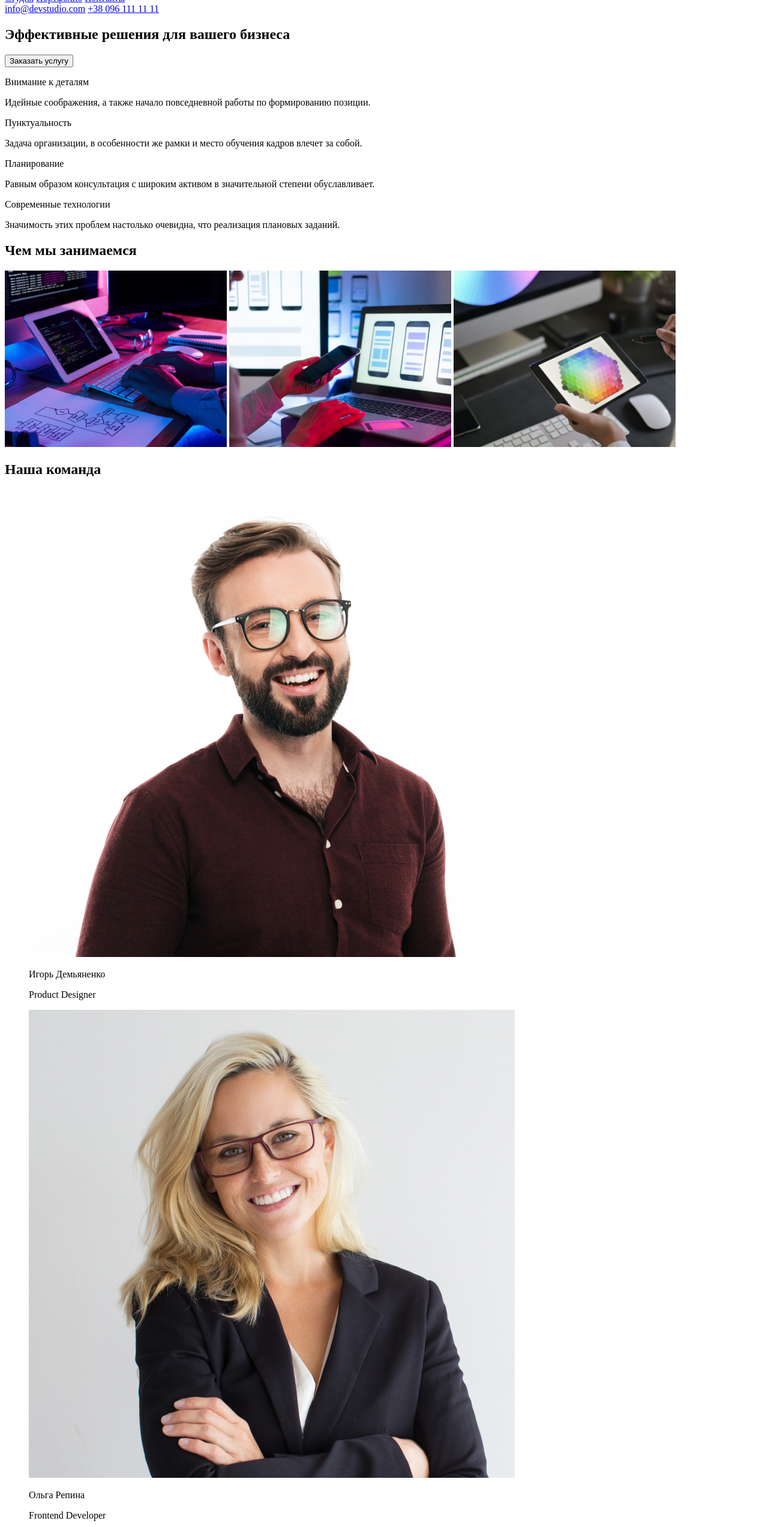
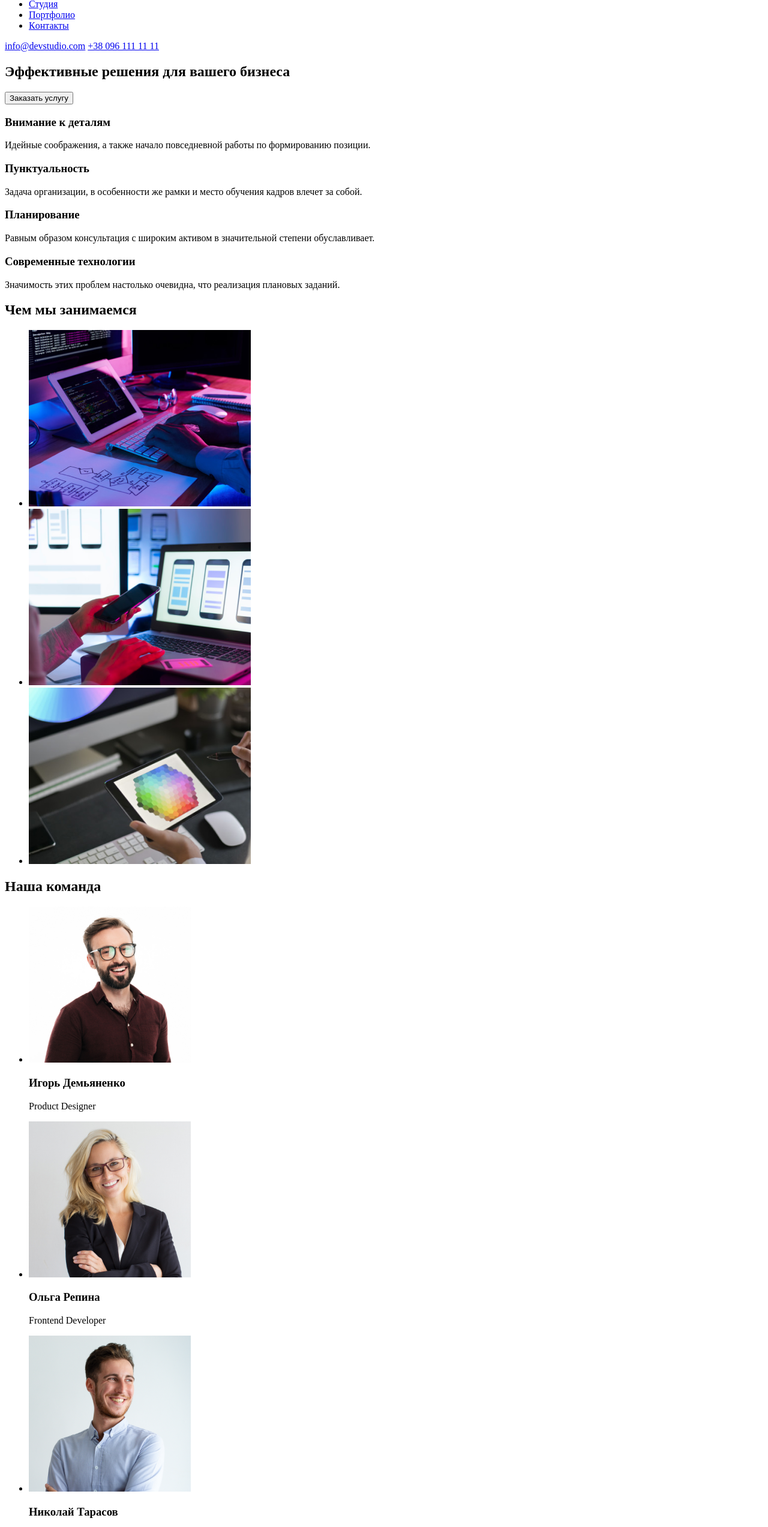
Before and after one commit to EvgenBielich/goit-markup-hw-01, a plain HTML site: page index.html in a window 1280 px wide. Shown: the part 44-2589 px from the top of the page at 60% size. Drawn offline with Linux system fonts and the light colour scheme.

Commit message:
изменения списков

```diff
--- a/index.html
+++ b/index.html
@@ -7,20 +7,22 @@
   </head>
   <body>
     <section>
+
+      <a href="">WebStudio</a>
+
       <nav>
-        <a href=""><img src="images/WebStudio.png" alt="webstudio logo" /></a>
+        <ul>
+          <li><a href="#">Студия</a></li>
+          <li><a href="#">Портфолио</a></li>
+          <li><a href="#">Кoнтакты</a></li>
+        </ul>
+      </nav>
 
-        <div>
-          <a href="#">Студия</a>
-          <a href="#">Портфолио</a>
-          <a href="#">Кoнтакты</a>
-        </div>
+      <div>
+        <a href="mailto:info@devstudio.com">info@devstudio.com</a>
+        <a href="tel:+38 096 111 11 11">+38 096 111 11 11</a>
+      </div>
 
-        <div>
-          <a href="mailto:info@devstudio.com">info@devstudio.com</a>
-          <a href="tel:+38 096 111 11 11">+38 096 111 11 11</a>
-        </div>
-      </nav>
     </section>
 
     <section>
@@ -31,28 +33,28 @@
     <section>
       <div>
         <div>
-          <p>Внимание к деталям</p>
+          <h3>Внимание к деталям</h3>
           <p>
             Идейные соображения, а также начало повседневной работы по
             формированию позиции.
           </p>
         </div>
         <div>
-          <p>Пунктуальность</p>
+          <h3>Пунктуальность</h3>
           <p>
             Задача организации, в особенности же рамки и место обучения кадров
             влечет за собой.
           </p>
         </div>
         <div>
-          <p>Планирование</p>
+          <h3>Планирование</h3>
           <p>
             Равным образом консультация с широким активом в значительной степени
             обуславливает.
           </p>
         </div>
         <div>
-          <p>Современные технологии</p>
+          <h3>Современные технологии</h3>
           <p>
             Значимость этих проблем настолько очевидна, что реализация плановых
             заданий.
@@ -62,53 +64,44 @@
 
       <div>
         <h2>Чем мы занимаемся</h2>
-        <img src="images/img.png" alt="компьютеры" />
-        <img src="images/img (1).png" alt="мобильные" />
-        <img src="images/img (2).png" alt="планшеты" />
+        <ul>
+          <li><img src="images/img.png" alt="компьютеры" width="370" height="294";/></li>
+          <li><img src="images/img(1).png" alt="мобильные" width="370" height="294" /></li>
+          <li><img src="images/img(2).png" alt="планшеты" width="370" height="294"/></li>
+        </ul>
       </div>
     </section>
 
     <section>
       <h2>Наша команда</h2>
 
-      <figure>
-        <img src="images/img.jpg" alt="Игорь Демьяненко" />
-        <figcaption>
-          <p>Игорь Демьяненко</p>
-          <p>Product Designer</p>
-        </figcaption>
-      </figure>
-
-      <figure>
-        <img src="images/img (1).jpg" alt="Ольга Репина" />
-        <figcaption>
-          <p>Ольга Репина</p>
+      <ul>
+        <li>
+         <img src="images/img.jpg" alt="Игорь Демьяненко" width="270" height="260" />
+         <h3>Игорь Демьяненко</h3>
+         <p>Product Designer</p>
+      </li>
+        <li>
+          <img src="images/img(1).jpg" alt="Ольга Репина" width="270" height="260" />
+          <h3>Ольга Репина</h3>
           <p>Frontend Developer</p>
-        </figcaption>
-      </figure>
-
-      <figure>
-        <img src="images/img (2).jpg" alt="Николай Тарасов" />
-        <figcaption>
-          <p>Николай Тарасов</p>
+        </li>
+        <li>
+          <img src="images/img(2).jpg" alt="Николай Тарасов" width="270" height="260" />
+          <h3>Николай Тарасов</h3>
           <p>Marketing</p>
-        </figcaption>
-      </figure>
-
-      <figure>
-        <img src="images/img (3).jpg" alt="Михаил Ермаков" />
-        <figcaption>
-          <p>Михаил Ермаков</p>
+        </li>
+        <li>
+          <img src="images/img(3).jpg" alt="Михаил Ермаков" width="270" height="260" />
+          <h3>Михаил Ермаков</h3>
           <p>UI Designer</p>
-        </figcaption>
-      </figure>
+        </li>
+      </ul>
     </section>
 
     <footer>
+      <a href="">WebStudio</a>
       <ul>
-        <li>
-          <a href=""><img src="images/WebStudio.png" alt="webstudio logo" /></a>
-        </li>
         <li>г. Киев, пр-т Леси Украинки, 26</li>
         <li><a href="mailto:info@devstudio.com">info@devstudio.com</a></li>
         <li><a href="tel:+38 096 111 11 11">+38 096 111 11 11</a></li>
```
Also changed, not shown: images/img(1).jpg (renamed from images/img (1).jpg), images/img(1).png (renamed from images/img (1).png), images/img(2).jpg (renamed from images/img (2).jpg), images/img(2).png (renamed from images/img (2).png), images/img(3).jpg (renamed from images/img (3).jpg).
